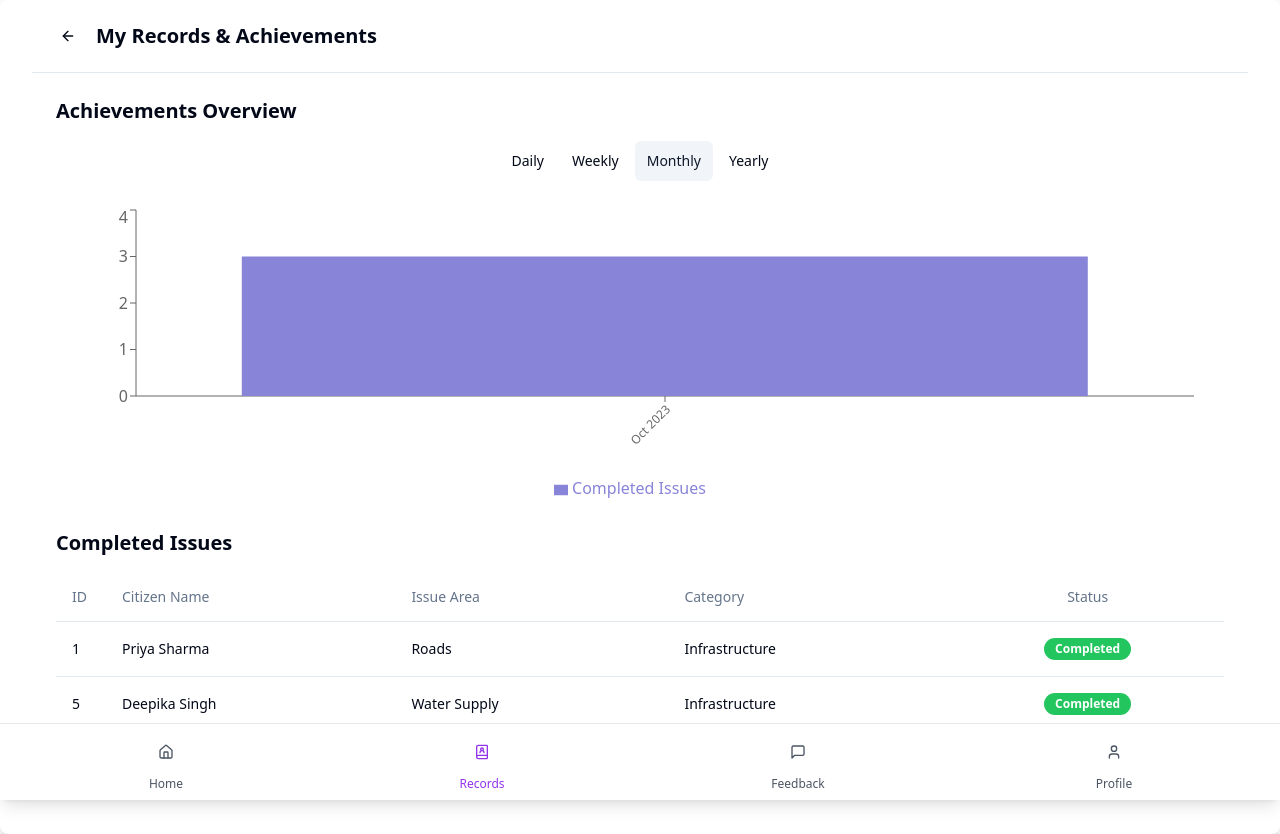
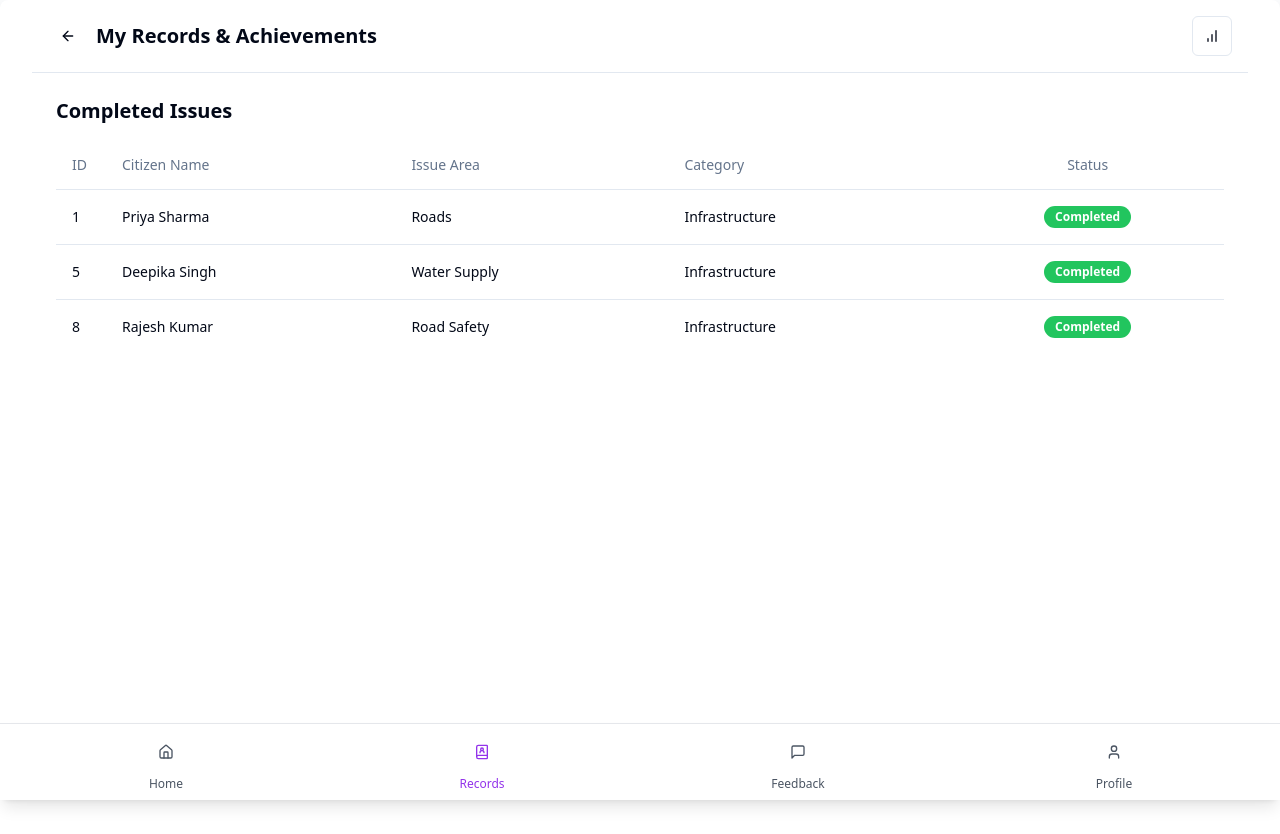
Before and after one commit to karthik-cyberexpert/civicx-directive, a React (Vite) app: page /records in a window 1280 px wide. After the commit the page ends 800 px from the top, so only its background shows below. Built offline with nearby package versions, Linux system fonts and the light colour scheme.

Commit message:
[dyad] Added a toggle button to show/hide the achievements bar chart - wrote 1 file(s)

```diff
--- a/src/pages/RecordsPage.tsx
+++ b/src/pages/RecordsPage.tsx
@@ -1,5 +1,5 @@
 import { Link } from "react-router-dom";
-import { ArrowLeft } from "lucide-react";
+import { ArrowLeft, BarChart as BarChartIcon } from "lucide-react";
 import { Button } from "@/components/ui/button";
 import { sampleIssues, Issue } from "@/data/issues";
 import { useIsMobile } from "@/hooks/use-mobile";
@@ -8,13 +8,14 @@ import RecordsCardList from "@/components/civix/RecordsCardList";
 import { useState, useMemo } from "react";
 import { ToggleGroup, ToggleGroupItem } from "@/components/ui/toggle-group";
 import AchievementsBarChart from "@/components/civix/AchievementsBarChart";
-import { format, startOfWeek, endOfWeek, eachDayOfInterval, eachWeekOfInterval, eachMonthOfInterval, eachYearOfInterval } from "date-fns";
+import { format, startOfWeek, eachDayOfInterval, eachWeekOfInterval, eachMonthOfInterval, eachYearOfInterval } from "date-fns";
 
 type TimeFilter = "daily" | "weekly" | "monthly" | "yearly";
 
 const RecordsPage = () => {
   const isMobile = useIsMobile();
   const [timeFilter, setTimeFilter] = useState<TimeFilter>("monthly");
+  const [showChart, setShowChart] = useState(false);
 
   const completedIssues = useMemo(
     () => sampleIssues.filter((issue) => issue.status === "Resolved"),
@@ -72,15 +73,21 @@ const RecordsPage = () => {
 
   return (
     <>
-      <header className="flex items-center p-4 border-b">
+      <header className="flex items-center justify-between p-4 border-b">
+        <div className="flex items-center">
           <Link to="/">
             <Button variant="ghost" size="icon">
               <ArrowLeft className="h-6 w-6" />
             </Button>
           </Link>
           <h1 className="text-xl font-bold ml-2">My Records & Achievements</h1>
+        </div>
+        <Button variant="outline" size="icon" onClick={() => setShowChart(!showChart)}>
+          <BarChartIcon className="h-5 w-5" />
+        </Button>
       </header>
       <main className="p-6 space-y-6">
+        {showChart && (
           <section>
             <h2 className="text-xl font-bold mb-4">Achievements Overview</h2>
             <ToggleGroup
@@ -104,6 +111,7 @@ const RecordsPage = () => {
             </ToggleGroup>
             <AchievementsBarChart data={chartData} timeFilter={timeFilter} />
           </section>
+        )}
 
         <section>
           <h2 className="text-xl font-bold mb-4">Completed Issues</h2>
```
Lines whose indentation alone changed are shown as unchanged.
